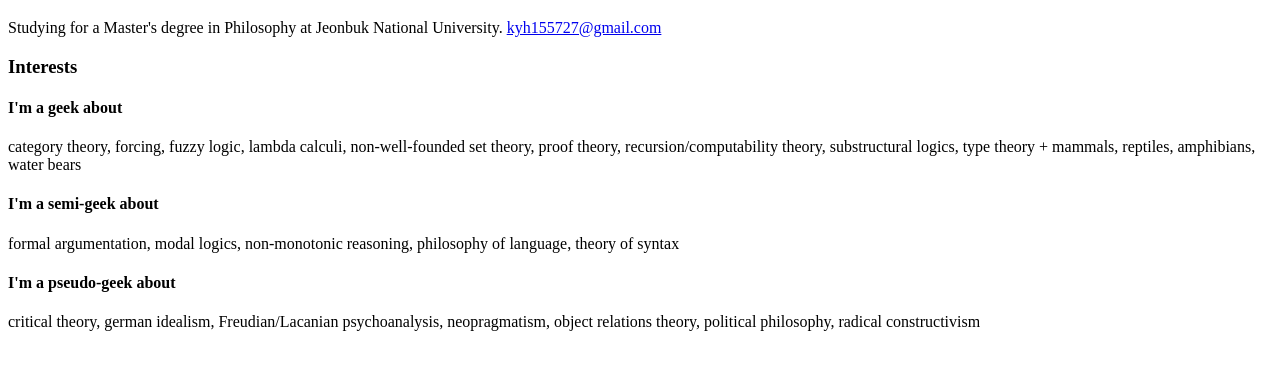
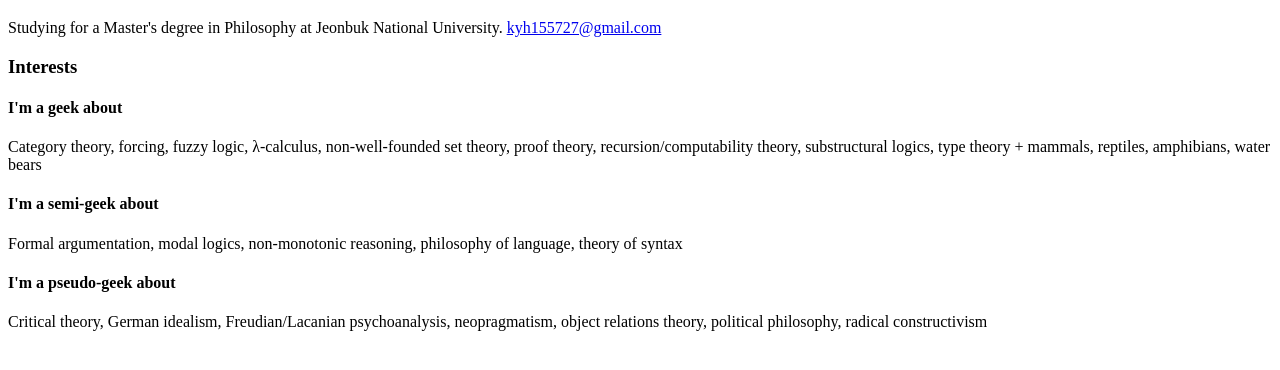
Before and after one commit to kyh155727/kyh155727.github.io, a plain HTML site: page index.html in a window 1280 px wide. Shown: the part 70-440 px from the top of the page. Drawn offline with Linux system fonts and the light colour scheme.

Commit message:
Add files via upload

```diff
--- a/index.html
+++ b/index.html
@@ -1,9 +1,9 @@
 <!DOCTYPE html>
-<html>
-<head>
-	<meta charset="utf-8">
+<!-- saved from url=(0028)https://kyh155727.github.io/ -->
+<html><head><meta http-equiv="Content-Type" content="text/html; charset=UTF-8">
+
 	<meta name="viewport" content="width=device-width, initial-scale=1">
-	<title>Yeon-Hong Kim's webpage</title>
+	<title>Yeon-Hong Kim's Webpage</title>
 </head>
 <body>
 	<h1>Yeon-Hong Kim(김연홍)</h1>
@@ -14,17 +14,17 @@
 	<h3>Interests</h3>
 	<h4>I'm a geek about</h4>
 	<p>
-		category theory, forcing, fuzzy logic, lambda calculi, non-well-founded set theory, proof theory, recursion/computability theory, substructural logics, type theory + mammals, reptiles, amphibians, water bears
+		Category theory, forcing, fuzzy logic, λ-calculus, non-well-founded set theory, proof theory, recursion/computability theory, substructural logics, type theory + mammals, reptiles, amphibians, water bears
 	</p>
 
 	<h4>I'm a semi-geek about</h4>
 	<p>
-		formal argumentation, modal logics, non-monotonic reasoning, philosophy of language, theory of syntax
+		Formal argumentation, modal logics, non-monotonic reasoning, philosophy of language, theory of syntax
 	</p>
 
 	<h4>I'm a pseudo-geek about</h4>
 	<p>
-		critical theory, german idealism, Freudian/Lacanian psychoanalysis, neopragmatism, object relations theory, political philosophy, radical constructivism
+		Critical theory, German idealism, Freudian/Lacanian psychoanalysis, neopragmatism, object relations theory, political philosophy, radical constructivism
 	</p>
-</body>
-</html>
+
+</body></html>
```
